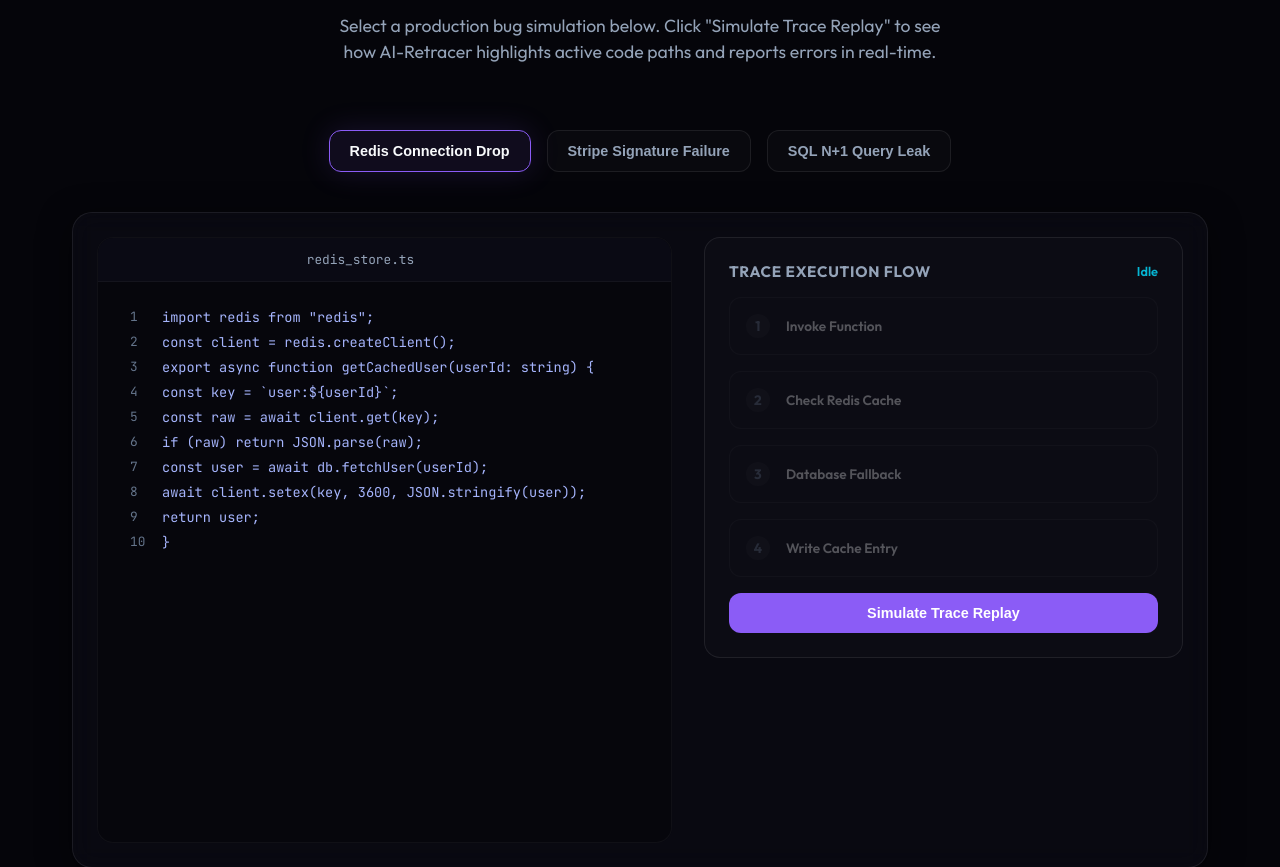
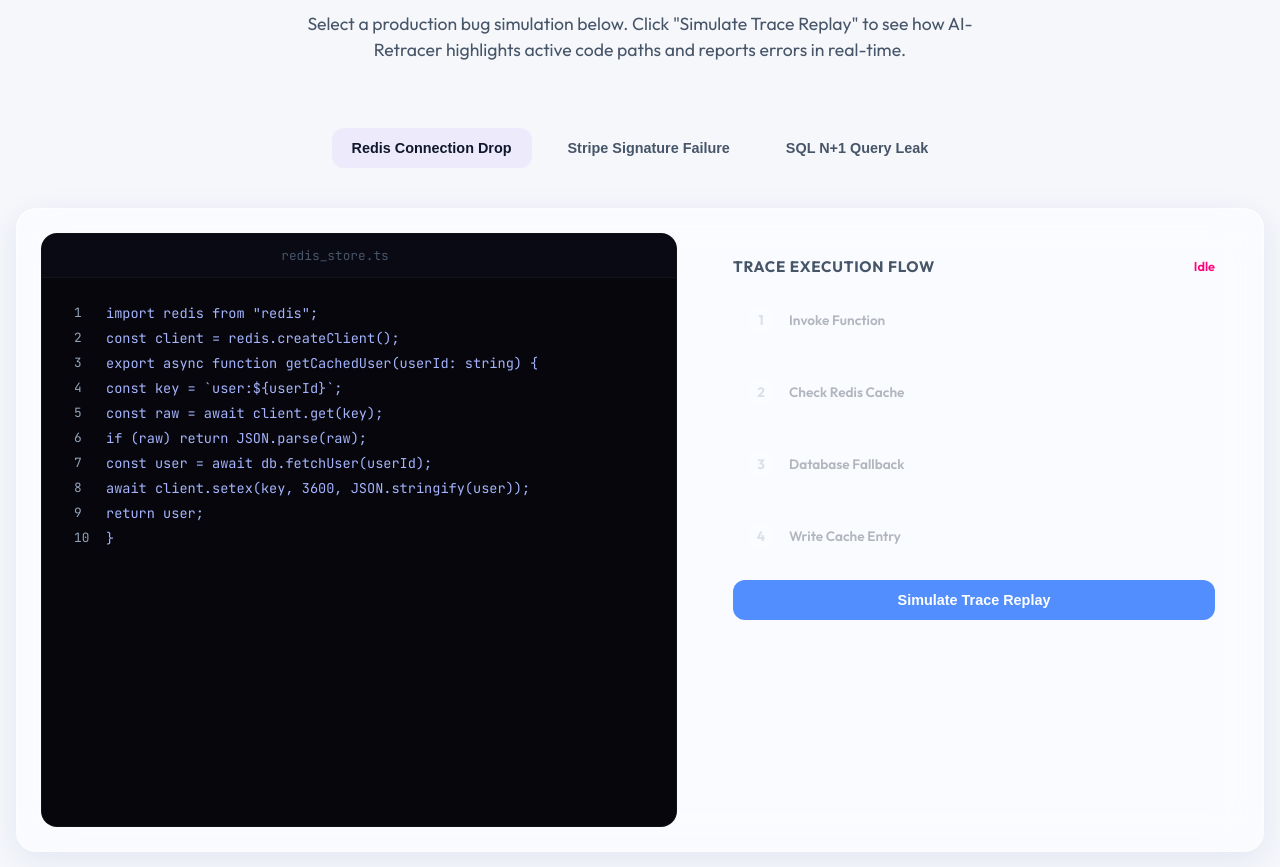
Before and after one commit to shreedshrivastava-rgb/AI-Retracer, a Next.js app in the folder ai-retracer/: page / in a window 1280 px wide. Shown: the part 1380-2247 px from the top of the page. Built offline with nearby package versions, Linux system fonts and the light colour scheme.

Commit message:
feat: implement bright theme with liquid background animations and add framer-motion and lucide-react dependencies

```diff
--- a/ai-retracer/package.json
+++ b/ai-retracer/package.json
@@ -9,6 +9,8 @@
     "lint": "eslint"
   },
   "dependencies": {
+    "framer-motion": "^12.40.0",
+    "lucide-react": "^1.17.0",
     "next": "16.2.7",
     "react": "19.2.4",
     "react-dom": "19.2.4"
--- a/ai-retracer/src/app/globals.css
+++ b/ai-retracer/src/app/globals.css
@@ -4,29 +4,34 @@
   --font-sans: 'Outfit', -apple-system, BlinkMacSystemFont, 'Segoe UI', Roboto, Oxygen, Ubuntu, Cantarell, 'Open Sans', 'Helvetica Neue', sans-serif;
   --font-mono: 'JetBrains Mono', monospace;
 
-  /* Colors */
-  --bg-dark: #05050a;
-  --bg-card: rgba(13, 13, 23, 0.6);
-  --bg-card-hover: rgba(20, 20, 35, 0.85);
+  /* Bright theme settings */
+  --bg-light: #f5f7fb;
+  --glass-bg: rgba(255, 255, 255, 0.55);
+  --glass-bg-hover: rgba(255, 255, 255, 0.7);
+  --glass-border: rgba(255, 255, 255, 0.45);
+  --glass-border-hover: rgba(255, 255, 255, 0.65);
 
-  --color-primary: #8b5cf6; /* Indigo / Violet */
-  --color-primary-rgb: 139, 92, 246;
-  --color-secondary: #06b6d4; /* Cyan */
-  --color-secondary-rgb: 6, 182, 212;
-  --color-accent: #f59e0b; /* Amber */
-  --color-success: #10b981; /* Emerald */
+  /* Bright accents */
+  --color-primary: #528efd; /* Razorpay blue */
+  --color-primary-hover: #357ae8;
+  --color-secondary: #ff007a; /* Neon pink */
+  --color-accent: #7928ca; /* Deep violet */
+  --color-success: #10b981; /* Lime/emerald */
+  --color-warning: #f59e0b; /* Amber */
+  --color-danger: #f43f5e; /* Rose */
 
-  --text-primary: #f8fafc;
-  --text-secondary: #94a3b8;
-  --text-muted: #64748b;
+  /* Text colors for light background */
+  --text-primary: #0f172a; /* Slate 900 */
+  --text-secondary: #475569; /* Slate 600 */
+  --text-muted: #94a3b8; /* Slate 400 */
 
-  --border-color: rgba(255, 255, 255, 0.08);
-  --border-hover: rgba(139, 92, 246, 0.3);
-
-  /* Shadows and Glows */
-  --glow-primary: 0 0 30px rgba(139, 92, 246, 0.15);
-  --glow-secondary: 0 0 30px rgba(6, 182, 212, 0.15);
-  --glass-shadow: 0 8px 32px 0 rgba(0, 0, 0, 0.5);
+  /* Shadows & Glows */
+  --shadow-sm: 0 2px 8px 0 rgba(99, 102, 241, 0.05);
+  --shadow-md: 0 8px 32px 0 rgba(31, 38, 135, 0.08);
+  --shadow-lg: 0 12px 48px 0 rgba(31, 38, 135, 0.12);
+  --glow-blue: 0 0 20px rgba(82, 142, 253, 0.35);
+  --glow-pink: 0 0 20px rgba(255, 0, 122, 0.35);
+  --glow-green: 0 0 20px rgba(16, 185, 129, 0.35);
 }
 
 * {
@@ -36,72 +41,130 @@
 }
 
 html, body {
-  background-color: var(--bg-dark);
+  background-color: var(--bg-light);
   color: var(--text-primary);
   font-family: var(--font-sans);
   overflow-x: hidden;
   scroll-behavior: smooth;
   min-height: 100vh;
   -webkit-font-smoothing: antialiased;
+  position: relative;
 }
 
-/* Background Glowing Orbs */
-body::before {
-  content: '';
+/* Moving Liquid Gradients */
+.liquid-bg {
   position: fixed;
-  top: -10%;
-  left: -10%;
-  width: 50%;
-  height: 50%;
-  background: radial-gradient(circle, rgba(139, 92, 246, 0.08) 0%, rgba(0, 0, 0, 0) 70%);
-  z-index: -1;
-  pointer-events: none;
+  top: 0;
+  left: 0;
+  right: 0;
+  bottom: 0;
+  z-index: -2;
+  overflow: hidden;
+  background: radial-gradient(circle at 50% 50%, #eff6ff 0%, #f5f3ff 100%);
 }
 
-body::after {
-  content: '';
-  position: fixed;
-  bottom: -10%;
-  right: -10%;
-  width: 60%;
-  height: 60%;
-  background: radial-gradient(circle, rgba(6, 182, 212, 0.08) 0%, rgba(0, 0, 0, 0) 70%);
-  z-index: -1;
-  pointer-events: none;
+.blob {
+  position: absolute;
+  border-radius: 50%;
+  filter: blur(120px);
+  mix-blend-mode: multiply;
+  opacity: 0.55;
+  animation: float 25s infinite alternate ease-in-out;
 }
 
-a {
-  color: inherit;
-  text-decoration: none;
+.blob-1 {
+  width: 500px;
+  height: 500px;
+  background: radial-gradient(circle, rgba(82, 142, 253, 0.5) 0%, rgba(255, 255, 255, 0) 70%);
+  top: -100px;
+  left: -100px;
+  animation-duration: 20s;
 }
 
-/* Utility classes */
-.container {
-  max-width: 1200px;
-  margin: 0 auto;
-  padding: 0 2rem;
+.blob-2 {
+  width: 600px;
+  height: 600px;
+  background: radial-gradient(circle, rgba(255, 0, 122, 0.4) 0%, rgba(255, 255, 255, 0) 70%);
+  bottom: -150px;
+  right: -100px;
+  animation-duration: 25s;
+  animation-delay: -5s;
+}
+
+.blob-3 {
+  width: 450px;
+  height: 450px;
+  background: radial-gradient(circle, rgba(121, 40, 202, 0.4) 0%, rgba(255, 255, 255, 0) 70%);
+  top: 30%;
+  right: 15%;
+  animation-duration: 22s;
+  animation-delay: -10s;
+}
+
+.blob-4 {
+  width: 400px;
+  height: 400px;
+  background: radial-gradient(circle, rgba(245, 158, 11, 0.3) 0%, rgba(255, 255, 255, 0) 70%);
+  bottom: 20%;
+  left: 20%;
+  animation-duration: 18s;
+  animation-delay: -3s;
+}
+
+@keyframes float {
+  0% {
+    transform: translate(0px, 0px) scale(1);
+  }
+  33% {
+    transform: translate(40px, -60px) scale(1.15);
+  }
+  66% {
+    transform: translate(-30px, 40px) scale(0.9);
+  }
+  100% {
+    transform: translate(0px, 0px) scale(1);
+  }
+}
+
+/* Glassmorphic Classes */
+.glass {
+  background: var(--glass-bg);
+  backdrop-filter: blur(24px) saturate(190%);
+  -webkit-backdrop-filter: blur(24px) saturate(190%);
+  border: 1px solid var(--glass-border);
+  box-shadow: var(--shadow-md);
+  border-radius: 16px;
+  transition: border-color 0.2s, background-color 0.2s, box-shadow 0.2s;
+}
+
+.glass-interactive:hover {
+  background: var(--glass-bg-hover);
+  border-color: var(--glass-border-hover);
+  box-shadow: var(--shadow-lg);
+}
+
+.gradient-text {
+  background: linear-gradient(135deg, var(--color-accent) 0%, var(--color-primary) 100%);
+  -webkit-background-clip: text;
+  -webkit-text-fill-color: transparent;
 }
 
 .mono {
   font-family: var(--font-mono);
 }
 
-.gradient-text {
-  background: linear-gradient(135deg, #fff 30%, var(--text-secondary) 100%);
-  -webkit-background-clip: text;
-  -webkit-text-fill-color: transparent;
+/* Custom Scrollbars */
+::-webkit-scrollbar {
+  width: 6px;
+  height: 6px;
 }
-
-.gradient-accent-text {
-  background: linear-gradient(135deg, var(--color-secondary) 0%, var(--color-primary) 100%);
-  -webkit-background-clip: text;
-  -webkit-text-fill-color: transparent;
+::-webkit-scrollbar-track {
+  background: rgba(0, 0, 0, 0.02);
 }
-
-.glass {
-  background: var(--bg-card);
-  backdrop-filter: blur(12px);
-  -webkit-backdrop-filter: blur(12px);
-  border: 1px solid var(--border-color);
-  box-shadow: var(--glass-shadow);
+::-webkit-scrollbar-thumb {
+  background: rgba(0, 0, 0, 0.15);
+  border-radius: 4px;
 }
+::-webkit-scrollbar-thumb:hover {
+  background: rgba(0, 0, 0, 0.25);
+}
```
Also changed, not shown: 1 other file (tests, documents, lock files or other folders).
